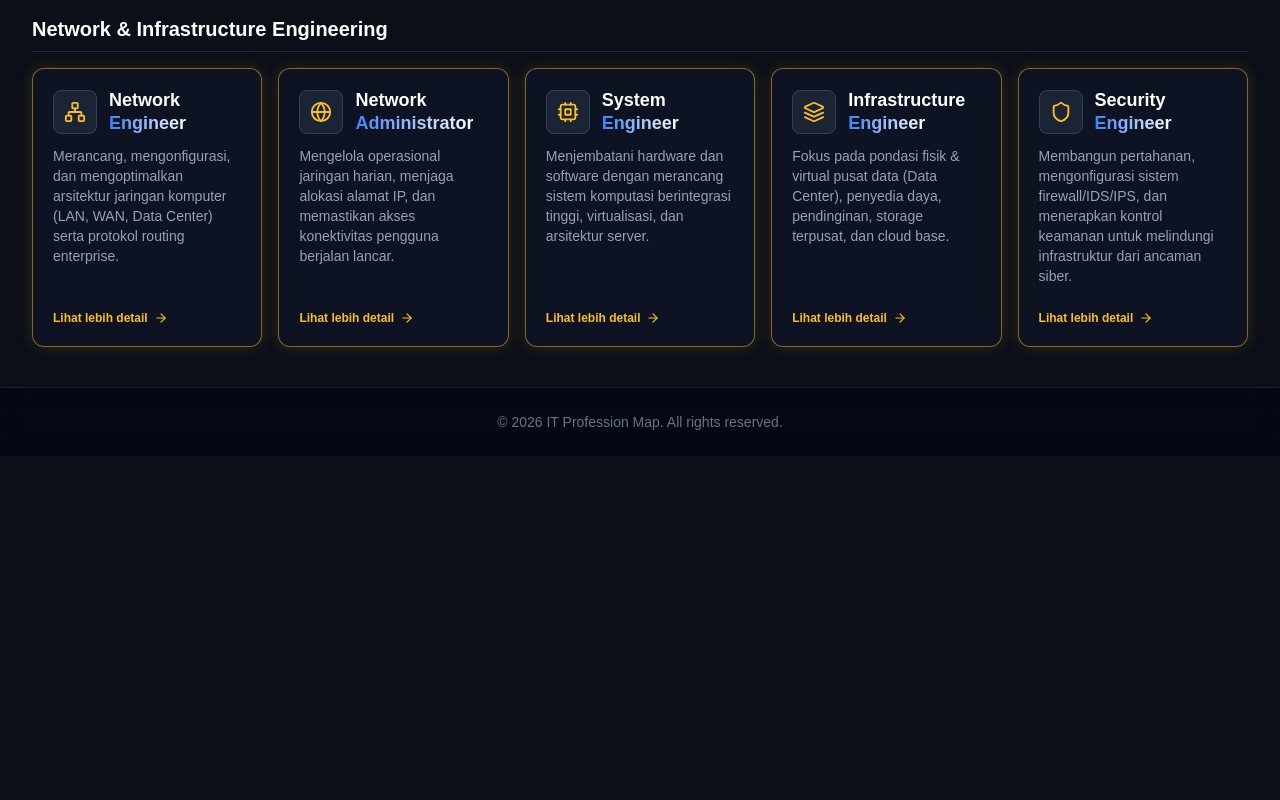
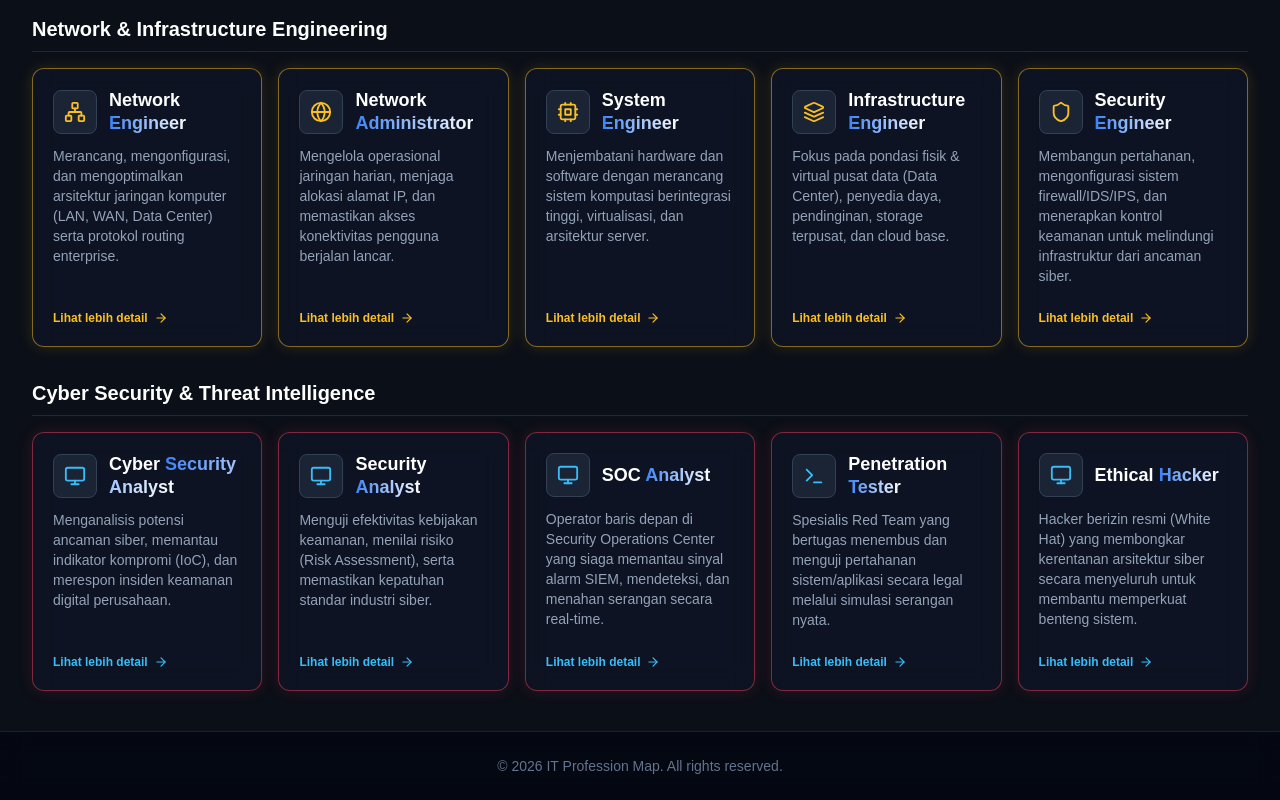
Before and after one commit to zero-route/IT-TechMap, a Next.js app: page / in a window 1280 px wide. Shown: the part 959-1759 px from the top of the page. Before the commit the page ends 1415 px from the top, so only its background shows below. Built offline with nearby package versions, Linux system fonts and the light colour scheme.

Commit message:
update ProfessionData.js

```diff
--- a/src/data/ProfessionData.js
+++ b/src/data/ProfessionData.js
@@ -1,4 +1,4 @@
-export const categoryGroups = [
+ export const categoryGroups = [
   // BARIS 1: IT Support & Service Desk (5 Profesi - Aksen Biru)
   {
     id: "support-group",
@@ -380,5 +380,131 @@ export const categoryGroups = [
         ]
       }
     ]
+  },
+
+  // BARIS 4: Cyber Security & Threat Intelligence (5 Profesi - Aksen Merah)
+  {
+    id: "cybersecurity-group",
+    title: "Cyber Security & Threat Intelligence",
+    cardBorderColor: "border-rose-500/50 hover:border-rose-400",
+    cardBgColor: "bg-slate-900/60",
+    cardGlow: "shadow-[0_0_15px_rgba(244,63,94,0.15)]",
+    professions: [
+      {
+        id: "cyber-security-analyst",
+        name: "Cyber Security Analyst",
+        iconName: "ShieldAlert",
+        summary: "Menganalisis potensi ancaman siber, memantau indikator kompromi (IoC), dan merespon insiden keamanan digital perusahaan.",
+        tasks: [
+          "Memantau log keamanan dan aktivitas mencurigakan secara berkesinambungan.",
+          "Melakukan analisis awal pada ancaman malwares, phishing, dan serangan siber.",
+          "Menyusun rekomendasi perbaikan celah keamanan untuk tim IT.",
+          "Menangani proses respon insiden siber dasar (Incident Response)."
+        ],
+        levels: ["Junior Cyber Security Analyst", "Cyber Security Analyst (L2)", "Lead Security Analyst"],
+        software: [
+          { name: "Splunk / Elastic SIEM", purpose: "Pengumpul & penganalisis log keamanan terpusat" },
+          { name: "VirusTotal / AlienVault", purpose: "Platform riset indikator kompromi (IoC)" },
+          { name: "Wireshark", purpose: "Analisis mendalam paket data lalu lintas mencurigakan" },
+          { name: "Nmap", purpose: "Scanner port dan pemeta layanan sistem" }
+        ],
+        hardware: [
+          { name: "Faraday Bag", purpose: "Tas isolasi sinyal radio fisik untuk bukti digital barang bukti" },
+          { name: "YubiKey Hardware Key", purpose: "Otentikasi aman dua faktor (2FA) akses sistem" },
+          { name: "High-Performance Workstation", purpose: "Komputer analisis dekripsi & parsing log" }
+        ]
+      },
+      {
+        id: "security-analyst",
+        name: "Security Analyst",
+        iconName: "Lock",
+        summary: "Menguji efektivitas kebijakan keamanan, menilai risiko (Risk Assessment), serta memastikan kepatuhan standar industri siber.",
+        tasks: [
+          "Melakukan audit kepatuhan ISO 27001 dan regulasi perlindungan data.",
+          "Menilai dampak risiko keamanan pada sistem atau aplikasi baru.",
+          "Mengembangkan kebijakan keamanan informasi internal perusahaan.",
+          "Menyelenggarakan pelatihan kesadaran keamanan siber (Security Awareness) karyawan."
+        ],
+        levels: ["Security Risk Analyst", "Information Security Analyst", "Compliance & Risk Lead"],
+        software: [
+          { name: "Nessus / Qualys", purpose: "Vulnerability scanner penemu celah sistem" },
+          { name: "OpenVAS", purpose: "Scanner celah keamanan open-source" },
+          { name: "Microsoft Purview", purpose: "Platform tata kelola dan perlindungan data" }
+        ],
+        hardware: [
+          { name: "Hardware Security Module (HSM)", purpose: "Perangkat pemroses kriptografi fisik" },
+          { name: "Encrypted Flash Drive", purpose: "Penyimpanan dokumen audit berenkripsi PIN fisik" }
+        ]
+      },
+      {
+        id: "soc-analyst",
+        name: "SOC Analyst",
+        iconName: "Eye",
+        summary: "Operator baris depan di Security Operations Center yang siaga memantau sinyal alarm SIEM, mendeteksi, dan menahan serangan secara real-time.",
+        tasks: [
+          "Monitoring dashboard SIEM 24/7 untuk mendeteksi anomali keamanan.",
+          "Memilah sinyal alarm (True Positive vs False Positive).",
+          "Isolasi perangkat yang terinfeksi ransomware/malware dari jaringan.",
+          "Eskalasi insiden kritis ke tim Threat Hunting / Digital Forensics."
+        ],
+        levels: ["SOC Analyst Tier 1", "SOC Analyst Tier 2", "SOC Incident Responder Tier 3 / SOC Manager"],
+        software: [
+          { name: "Splunk Enterprise Security", purpose: "SIEM monitoring alarm keamanan real-time" },
+          { name: "CrowdStrike / Defender EDR", purpose: "Endpoint Detection and Response" },
+          { name: "TheHive / MISP", purpose: "Platform manajemen insiden siber & Threat Intel" }
+        ],
+        hardware: [
+          { name: "Multi-Monitor SOC Console", purpose: "Setup layar ganda untuk monitoring dashboard SIEM" },
+          { name: "Dedicated Incident Responder Laptop", purpose: "Laptop terisolasi khusus investigasi malware" }
+        ]
+      },
+      {
+        id: "penetration-tester",
+        name: "Penetration Tester",
+        iconName: "Terminal",
+        summary: "Spesialis Red Team yang bertugas menembus dan menguji pertahanan sistem/aplikasi secara legal melalui simulasi serangan nyata.",
+        tasks: [
+          "Melakukan uji penetrasi (Pentest) pada aplikasi web, mobile, dan jaringan.",
+          "Eksploitasi celah keamanan (Vulnerability Exploitation) untuk membuktikan risiko.",
+          "Menyusun laporan teknis temuan celah beserta rekomendasi remediasi.",
+          "Uji coba rekayasa sosial (Social Engineering / Phishing simulation)."
+        ],
+        levels: ["Junior Pentester (CPENT/OSCP)", "Senior Penetration Tester", "Red Team Lead"],
+        software: [
+          { name: "Burp Suite Professional", purpose: "Web application security testing & HTTP proxy" },
+          { name: "Metasploit Framework", purpose: "Platform eksploitasi celah keamanan" },
+          { name: "Kali Linux / Parrot OS", purpose: "OS distro khusus penetration testing" },
+          { name: "SQLmap", purpose: "Tool otomatisasi eksploitasi SQL Injection" }
+        ],
+        hardware: [
+          { name: "WiFi Pineapple", purpose: "Hardware audit Wi-Fi & simulasi rogue AP" },
+          { name: "Rubber Ducky / MalDuino", purpose: "USB keystroke injection pengetes keamanan physical" },
+          { name: "Proxmark3", purpose: "Alat analisis, kloning, & emulasi kartu RFID/NFC" }
+        ]
+      },
+      {
+        id: "ethical-hacker",
+        name: "Ethical Hacker",
+        iconName: "Skull",
+        summary: "Hacker berizin resmi (White Hat) yang membongkar kerentanan arsitektur siber secara menyeluruh untuk membantu memperkuat benteng sistem.",
+        tasks: [
+          "Melakukan riset kerentanan (Vulnerability Research) zero-day.",
+          "Simulasi peretasan mendalam pada infrastruktur kritis enterprise.",
+          "Membantu Bug Bounty program dan mereview kode aplikasi (Code Review).",
+          "Memberikan konsultasi mitigasi pertahanan sebelum diretas peretas jahat (Black Hat)."
+        ],
+        levels: ["Certified Ethical Hacker (CEH)", "Offensive Security Specialist", "Principal Security Researcher"],
+        software: [
+          { name: "Ghidra / IDA Pro", purpose: "Reverse engineering & decompiler biner malware" },
+          { name: "Aircrack-ng", purpose: "Suite penguji & cracking keamanan jaringan nirkabel" },
+          { name: "Hashcat / John the Ripper", purpose: "Tool cracking hash password berkecepatan tinggi" }
+        ],
+        hardware: [
+          { name: "Flipper Zero", purpose: "Multi-tool portabel penguji protokol RF, RFID, Sub-1GHz, & BadUSB" },
+          { name: "LAN Turtle", purpose: "Adapter Ethernet covert access untuk pivoting pentest" },
+          { name: "High-GPU Cracking Rig", purpose: "Server GPU khusus untuk audit kekuatan hash password" }
+        ]
+      }
+    ]
   }
 ];
```
